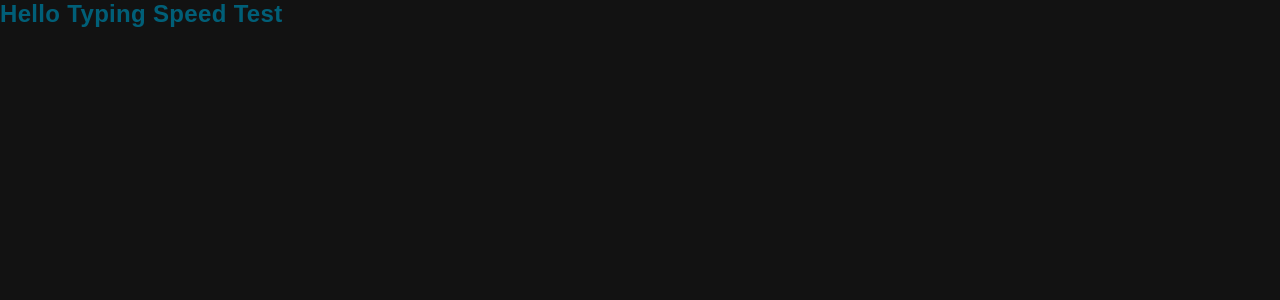
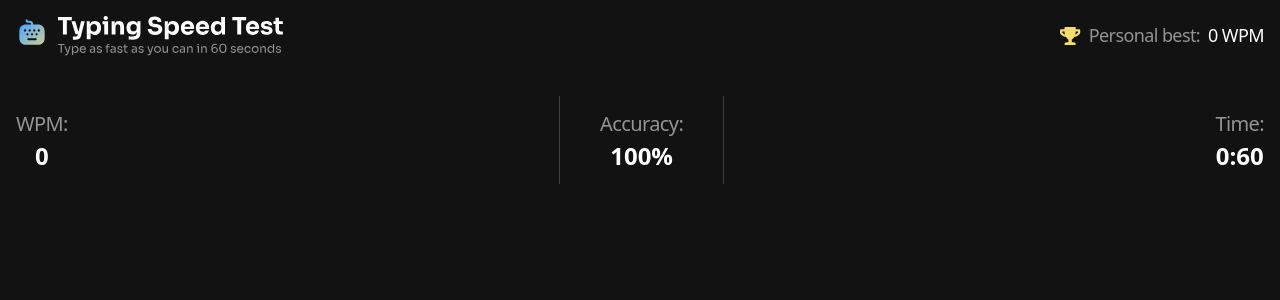
Before and after one commit to JoleneKearse/typing-speed-test, a React (Vite) app: page / in a window 1280 px wide. Shown: the top 300 px of the page. Built offline with nearby package versions, Linux system fonts and the light colour scheme; a web font is replaced by a local one.

Commit message:
feat: add Header and Info with Stats

```diff
--- a/src/App.tsx
+++ b/src/App.tsx
@@ -1,11 +1,15 @@
 // import { useState } from 'react'
+
+import Header from "./components/Header"
+import Info from "./components/Info"
 
 function App() {
 
   return (
-    <>
-      <p className="text-cyan-800 text-preset-1-mobile font-bold font-sora">Hello Typing Speed Test</p>
-    </>
+    <div className="flex flex-col gap-6">
+      <Header />
+      <Info />
+    </div>
   )
 }
 
--- /dev/null
+++ b/src/components/Header.tsx
@@ -0,0 +1,14 @@
+const Header = () => {
+    return (
+        <header className="flex justify-between items-center p-200">
+            <img src={window.innerWidth < 600 ? "./src/assets/images/logo-small.svg" : "./src/assets/images/logo-large.svg"} alt="logo" />
+            <div className="flex gap-2 items-center">
+                <img src="./src/assets/images/icon-personal-best.svg" alt="golden trophy" />
+                <p className="text-preset-4 text-neutral-400">{window.innerWidth < 600 ? "Best:" : "Personal best:"}</p>
+                <p className="text-preset-4 text-neutral-100">0 WPM</p>
+            </div>
+        </header>
+     );
+}
+
+export default Header;
--- /dev/null
+++ b/src/components/Info.tsx
@@ -0,0 +1,9 @@
+import Stats from "./Stats";
+
+const Info = () => {
+    return ( <section>
+        <Stats />
+    </section> );
+}
+
+export default Info;
--- /dev/null
+++ b/src/components/Stats.tsx
@@ -0,0 +1,26 @@
+const Stats = () => {
+  return (
+    <section className="flex justify-between items-center gap-12">
+      <div className="flex flex-col items-center gap-2 p-200">
+        <p className="text-preset-3-mobile md:text-preset-3 text-neutral-400">
+          WPM:
+        </p>
+        <p className="text-preset-2 font-semibold text-neutral-100" id="wpm-display">0</p>
+      </div>
+      <div className="flex flex-col items-center gap-2 p-200 border-l border-r border-neutral-700 pl-500 pr-500">
+        <p className="text-preset-3-mobile md:text-preset-3 text-neutral-400">
+          Accuracy:
+        </p>
+        <p className="text-preset-2 font-semibold text-neutral-100" id="accuracy-display">100%</p>
+      </div>
+      <div className="flex flex-col items-center gap-2 p-200">
+        <p className="text-preset-3-mobile md:text-preset-3 text-neutral-400">
+          Time:
+        </p>
+        <p className="text-preset-2 font-semibold text-neutral-100" id="time-display">0:60</p>
+      </div>
+    </section>
+  );
+};
+
+export default Stats;
```
